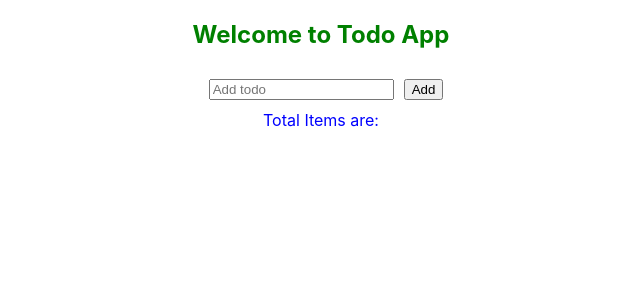
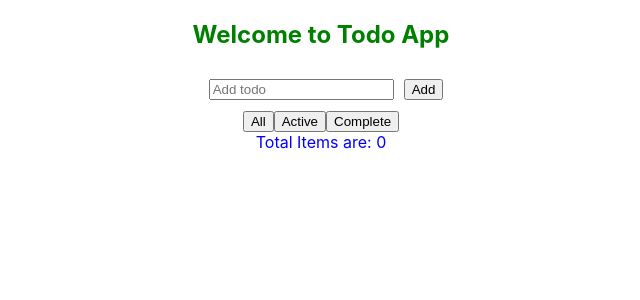
Before and after one commit to nasicseiiit/my-react-todo, a React (Create React App) app in the folder my-react-todo-app/: page / in a window 1280 px wide. Shown: the top 300 px of the page, without its empty margins (319-959 px from the left). Built offline with nearby package versions, Linux system fonts and the light colour scheme.

Commit message:
Display All items by clicking on All button.

```diff
--- a/my-react-todo-app/src/TodoList.js
+++ b/my-react-todo-app/src/TodoList.js
@@ -4,7 +4,10 @@ import TodoItem from './TodoItem';
 
 class TodoList extends React.Component {
   state={
-    todoItems:[]
+    todoItems:[],
+    totalItems:0,
+    displayType:"All"
+
   }
 
   addItem = (todoItem)=>{
@@ -48,19 +51,38 @@ class TodoList extends React.Component {
     );
   }
 
+  showTodoItems=(typeToDisplay)=>{
+      this.setState(
+        {
+            displayType:typeToDisplay
+        }
+      );
+  }
+
   render () {
+    let todoItems=[];
+
+    if(this.state.displayType==="All"){
+      todoItems = this.state.todoItems;
+    }
+
     return (
-    <div >
+    <div style={{textAlign:"center", color: "blue", }}>
       <TodoForm onSubmit={this.addItem} />
 
-      {this.state.todoItems.map(todoItem=>(
+      {todoItems.map(todoItem=>(
          <TodoItem
                 key={todoItem.id}
                 onComplete={()=>this.onComplete(todoItem.id)}
                 deleteTodoItem={()=>this.deleteTodoItem(todoItem.id)}
                 todoItem={todoItem}/>
       ))}
-      <div style={{textAlign:"center", color: "blue"}}>
+      <div >
+      <button onClick={()=>this.showTodoItems("All")}>All</button>
+      <button>Active</button>
+      <button>Complete</button>
+      </div>
+      <div >
       Total Items are: {this.state.totalItems}
       </div>
     </div>
```
